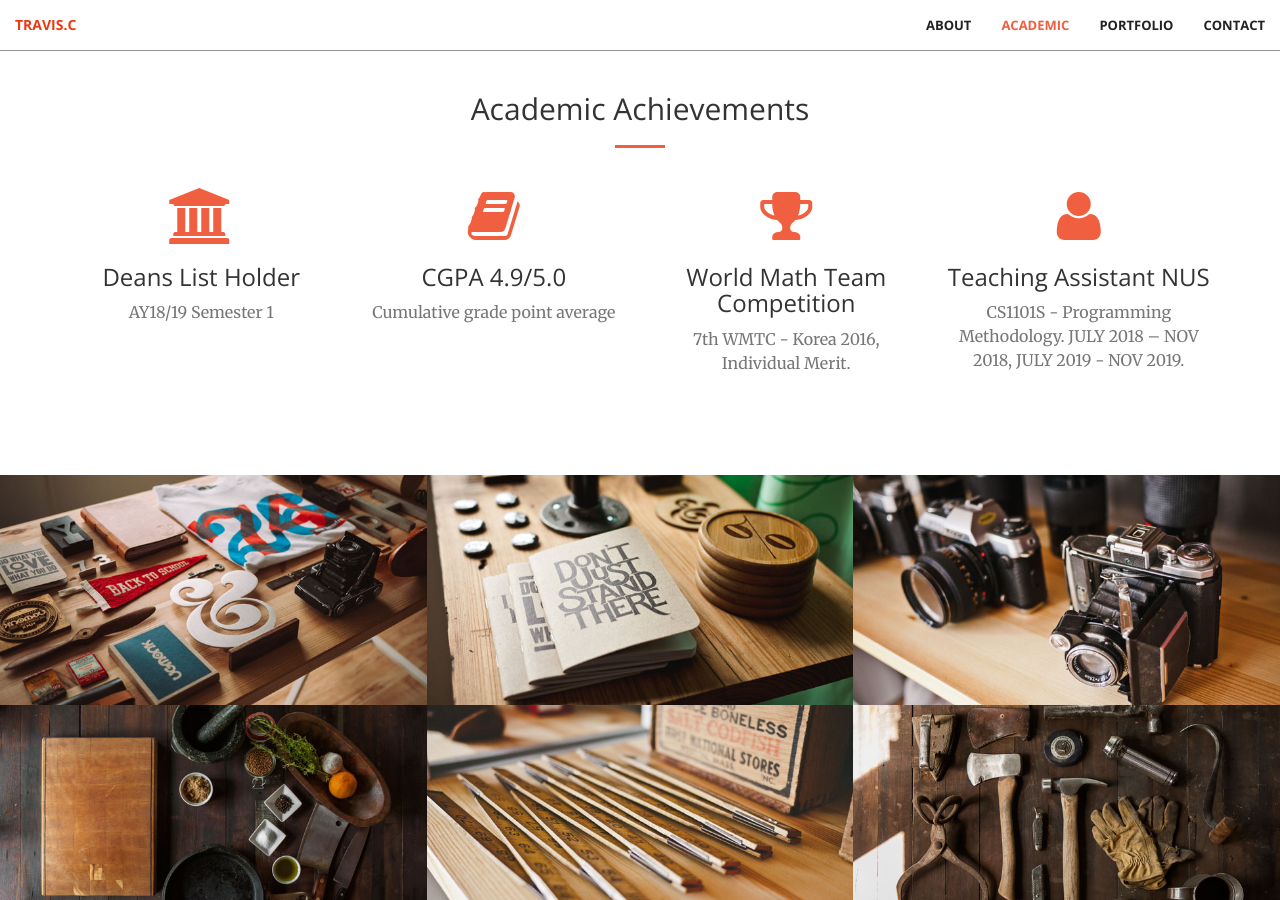
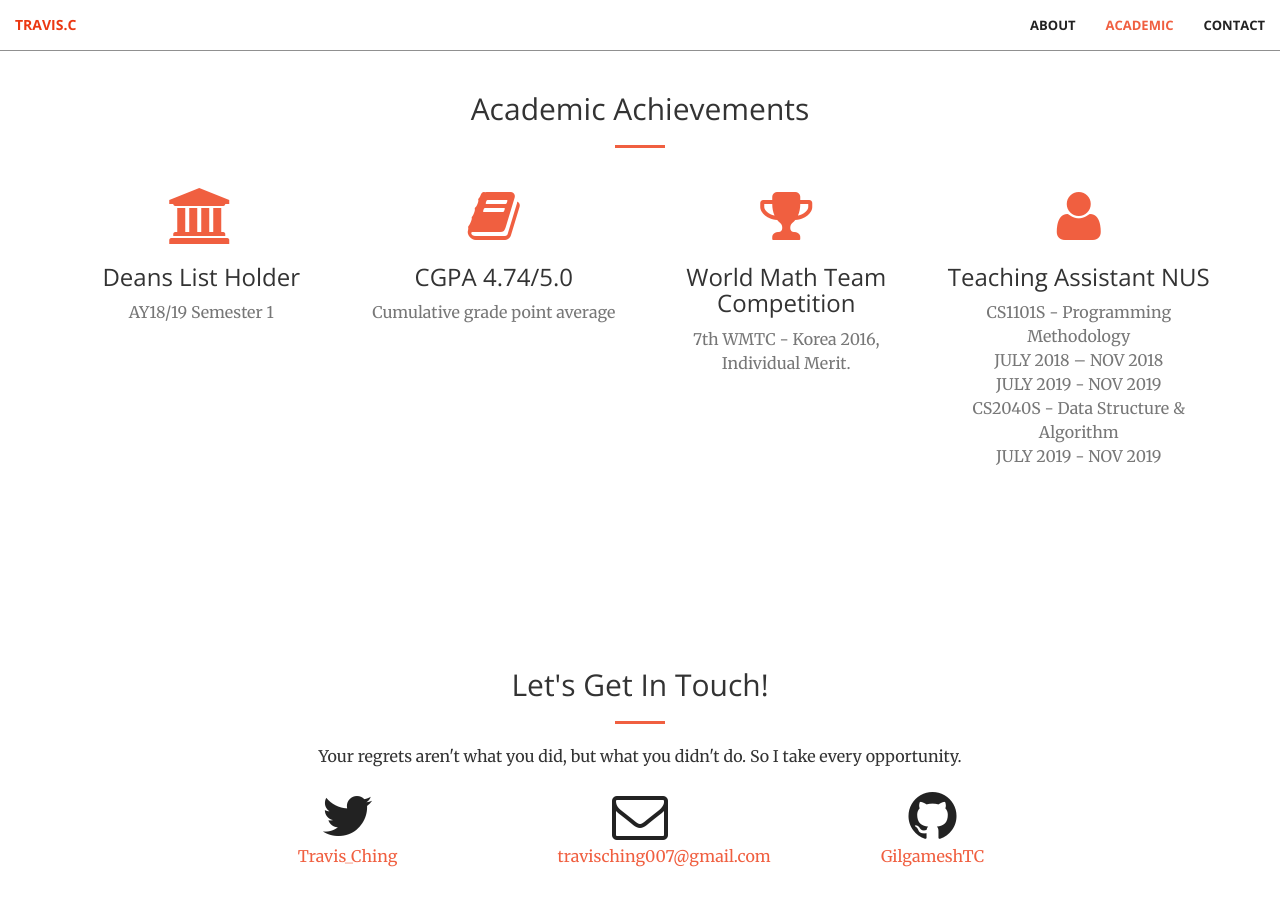
Before and after one commit to GilgameshTC/gilgameshtc.github.io-old, a Jekyll site: the page built from index.html, in a window 1280 px wide and 900 px high, scrolled down 1326 px. Built offline with Jekyll 4.4.1, drawn with Linux system fonts in a browser that asks for light colours; some of the changed text lies outside the part shown.

Commit message:
Removed projects segment
Updated resume

```diff
--- a/_includes/header.html
+++ b/_includes/header.html
@@ -4,7 +4,7 @@
             <h1>Travis Ching Jia Yea</h1>
             <hr>
             <p>Just a guy behind a keyboard.</p>
-            <a href="https://gilgameshtc.github.io/personal-blog/" class="btn btn-primary btn-xl page-scroll">Find Out More</a>
+            <a href="https://gilgameshtc.github.io/personal-blog/" class="btn btn-primary btn-xl page-scroll">Projects</a>
         </div>
     </div>
 </header>
--- a/_includes/nav.html
+++ b/_includes/nav.html
@@ -20,9 +20,9 @@
                 <li>
                     <a class="page-scroll" href="#services">Academic</a>
                 </li>
-                <li>
+        <!--        <li>
                     <a class="page-scroll" href="#portfolio">Portfolio</a>
-                </li>
+                </li>-->
                 <li>
                     <a class="page-scroll" href="#contact">Contact</a>
                 </li>
--- a/_includes/services.html
+++ b/_includes/services.html
@@ -19,7 +19,7 @@
             <div class="col-lg-3 col-md-6 text-center">
                 <div class="service-box">
                     <i class="fa fa-4x fa-book wow bounceIn text-primary" data-wow-delay=".1s"></i>
-                    <h3>CGPA 4.9/5.0</h3>
+                    <h3>CGPA 4.74/5.0</h3>
                     <p class="text-muted">Cumulative grade point average</p>
                 </div>
             </div>
@@ -34,7 +34,13 @@
                 <div class="service-box">
                     <i class="fa fa-4x fa-user wow bounceIn text-primary" data-wow-delay=".3s"></i>
                     <h3>Teaching Assistant NUS</h3>
-                    <p class="text-muted">CS1101S - Programming Methodology. JULY 2018 – NOV 2018, JULY 2019 - NOV 2019.</p>
+                    <p class="text-muted">
+                        CS1101S - Programming Methodology<br/>
+                        JULY 2018 – NOV 2018<br/>
+                        JULY 2019 - NOV 2019<br/>
+                        CS2040S - Data Structure & Algorithm<br/>
+                        JULY 2019 - NOV 2019
+                    </p>
                 </div>
             </div>
         </div>
--- a/_layouts/front.html
+++ b/_layouts/front.html
@@ -8,7 +8,7 @@
   {% include header.html %}
   {% include call-to-action.html %}
   {% include services.html %}
-  {% include portfolio.html %}
+  <!--{% include portfolio.html %}-->
   {% include contact.html %}
   {% include scripts.html %}
 </body>
```
Also changed, not shown: 1 other file.
